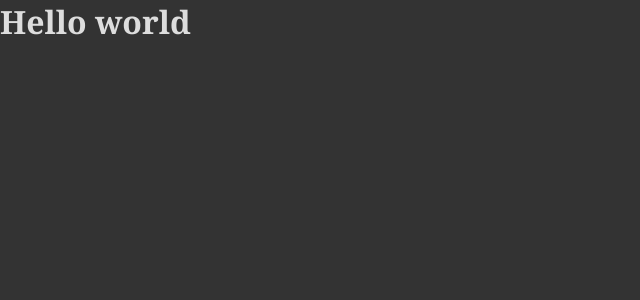
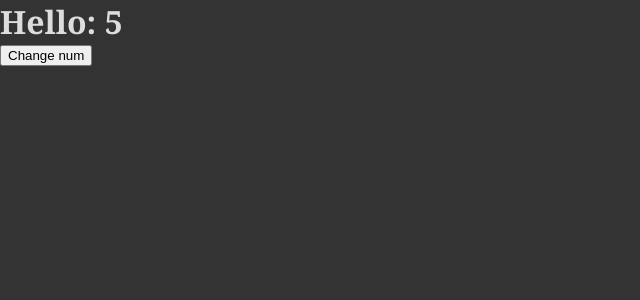
Before and after one commit to AdemLayes/learn-react, a React (Create React App) app: page / in a window 1280 px wide. Shown: the top 300 px of the page, without its empty margins (0-640 px from the left). Built offline with nearby package versions, Linux system fonts and the light colour scheme.

Commit message:
Learned 'useState()'

```diff
--- a/src/App.js
+++ b/src/App.js
@@ -1,9 +1,18 @@
-import React from 'react'
+import React, {useState} from 'react'
 
 export default function () {
+  let [num, setNum] = useState(5)
+  function increment() {
+    setNum((pre) => pre - 1)
+    setNum((pre) => pre - 1)
+  }
   return (
     <>
-      <h1>Hello world</h1>
+      <h1>Hello: {num}</h1>
+      <button
+      onClick={increment}>
+        Change num
+      </button>
     </>
   )
 }
```
Also changed, not shown: 1 other file (tests, documents, lock files or other folders).
